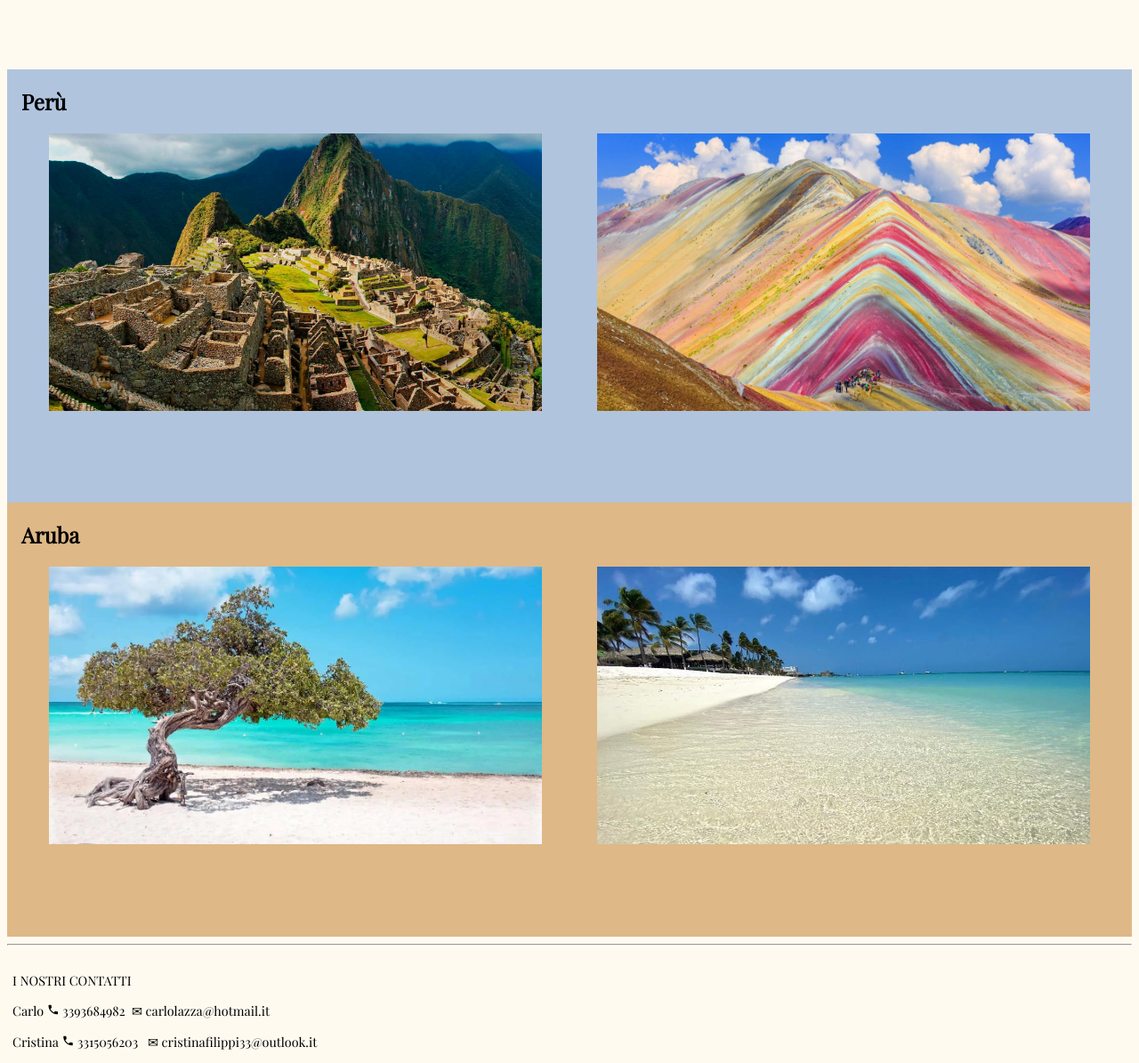
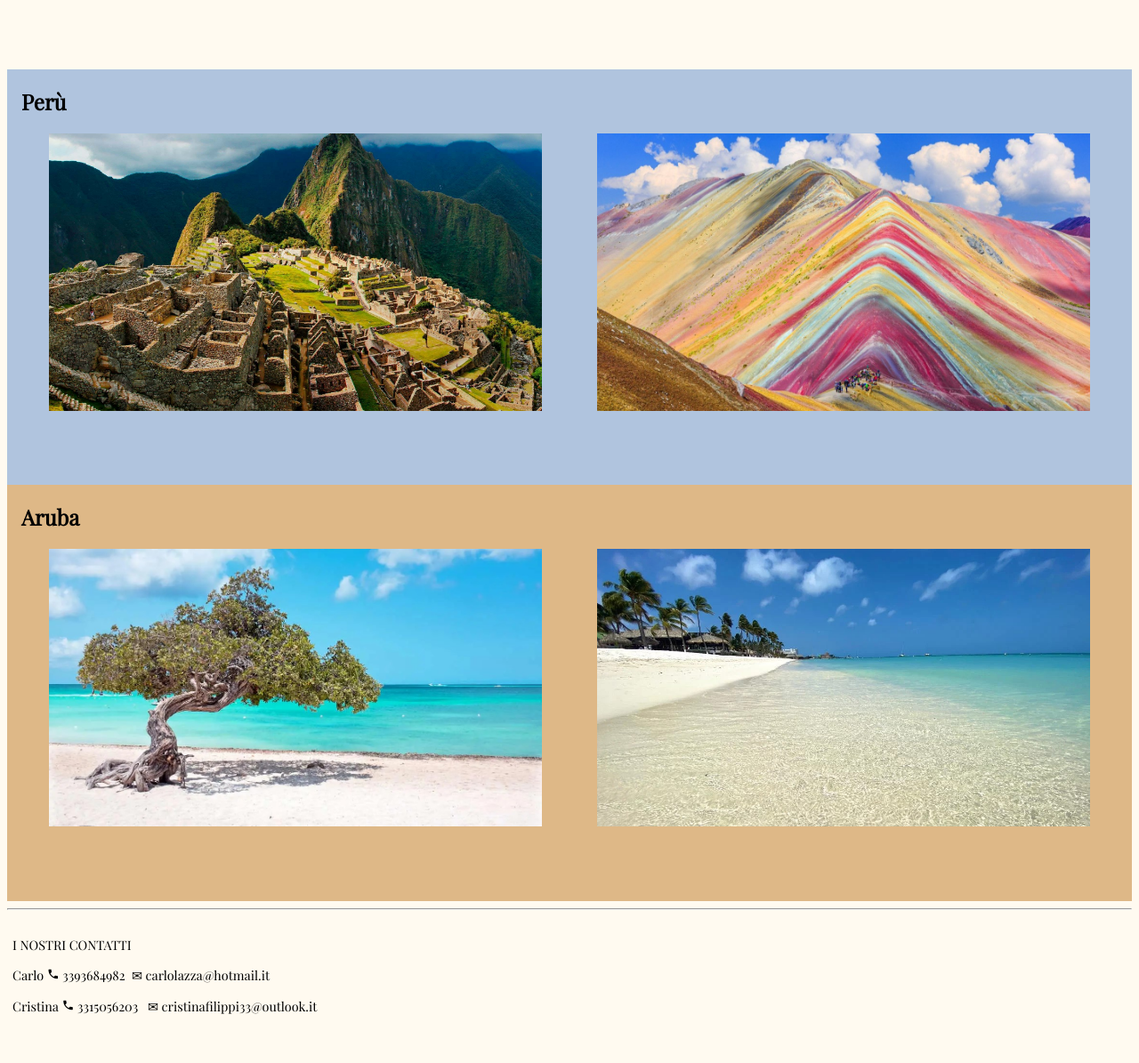
Before and after one commit to cristina-carlo/cristina-carlo.github.io, a plain HTML site: page viaggio.html in a window 1280 px wide. Shown: the part 437-1632 px from the top of the page at 89% size. After the commit the page ends 1592 px from the top, so only its background shows below. Drawn offline with nearby package versions, Linux system fonts and the light colour scheme; a script that the page names is missing; a web font is replaced by a local one.

Commit message:
Update viaggio.html modified padding bottom

```diff
--- a/viaggio.html
+++ b/viaggio.html
@@ -35,7 +35,7 @@
         <section class="section-green" style="background-color: lightsteelblue; padding-left: 16px; padding-right: 16px;">
             <h2>Perù</h2>
         </section>
-        <section class="section-green-spacearound" style="background-color: lightsteelblue; padding-left: 16px; padding-right: 16px; padding-bottom: 50px;">
+        <section class="section-green-spacearound" style="background-color: lightsteelblue; padding-left: 16px; padding-right: 16px; padding-bottom: 30px;">
             <div class="col-md-2">
                 <img id="Perù1" src="Peru1.jpg" alt="a random pic of Botswana chosen randomly from 3" width="100%">
             </div>
@@ -46,7 +46,7 @@
         <section class="section-peach" style="padding-left: 16px; padding-right: 16px;">
             <h2>Aruba</h2>
         </section>
-        <section class="section-peach-spacearound" style="padding-left: 16px; padding-right: 16px; padding-bottom: 50px;">
+        <section class="section-peach-spacearound" style="padding-left: 16px; padding-right: 16px; padding-bottom: 30px;">
             <div class="col-md-2">
                 <img id="Aruba1" src="Aruba1.jpg" alt="a random pic of Madagascar chosen randomly from 3" width="100%">
             </div>
```
